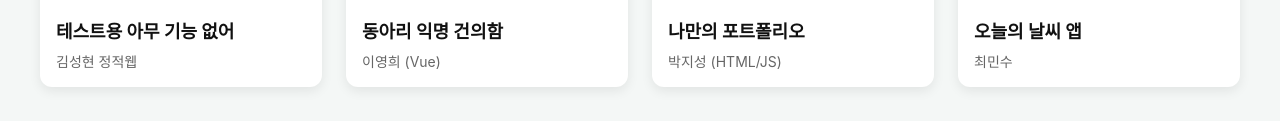
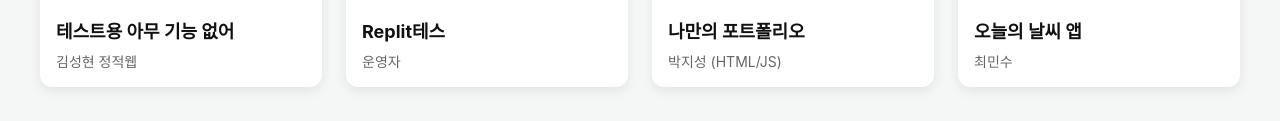
Before and after one commit to friedshoes/catalog-portal, a plain HTML site: page index.html in a window 1280 px wide. Shown: the part 278-399 px from the top of the page. Drawn offline with Linux system fonts and the light colour scheme.

Commit message:
feat : replit 임베드 테스트 중입니다

```diff
--- a/index.html
+++ b/index.html
@@ -159,10 +159,10 @@
   },
   {
     id: 2,
-    title: "동아리 익명 건의함",
-    author: "이영희 (Vue)",
+    title: "Replit테스",
+    author: "운영자",
     thumb: "https://picsum.photos/id/20/400/250",
-    url: "https://younghee-board.netlify.app" // 🟢 영희의 고유 링크
+    url: "https://replit.com/@nh123307/Python?embed=true#output" // 🟢 영희의 고유 링크
   },
   {
     id: 3,
```
